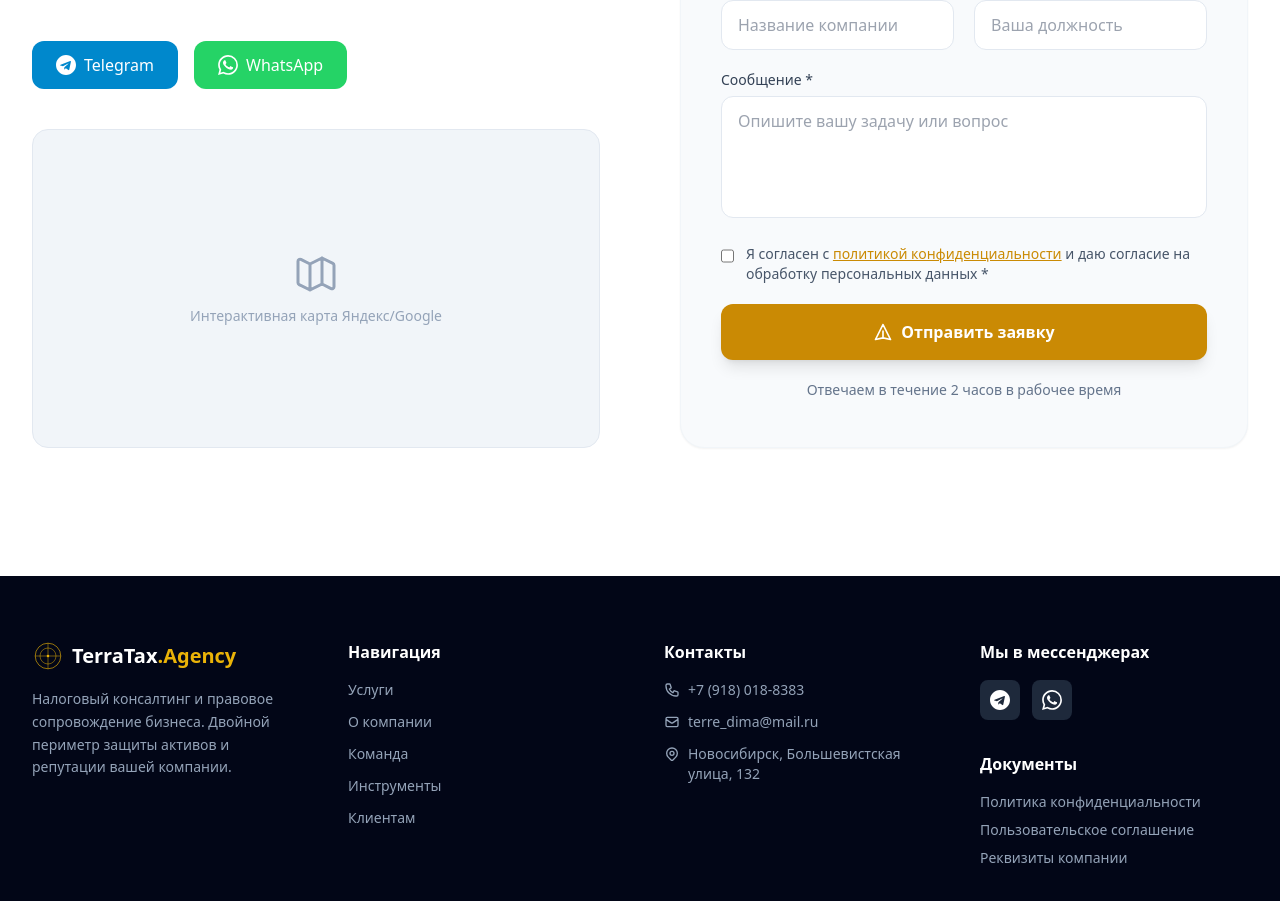
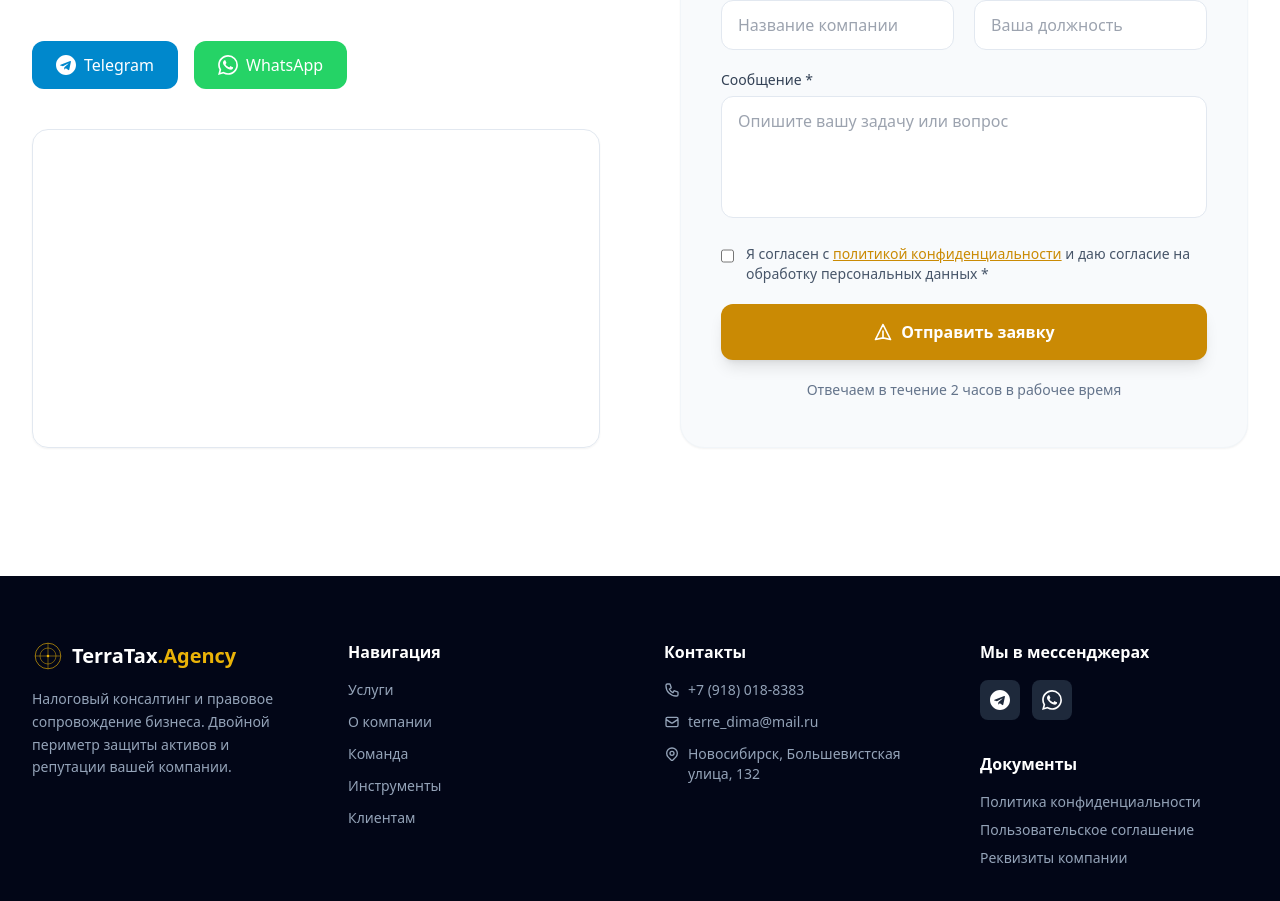
Before and after one commit to kfy6pyf79t-max/terratax, a Next.js app: page / in a window 1280 px wide. Shown: the part 10128-11029 px from the top of the page. Built offline with nearby package versions, Linux system fonts and the light colour scheme.

Commit message:
Добавил Яндекс.Карту в блок контактов

```diff
--- a/app/components/Contact.tsx
+++ b/app/components/Contact.tsx
@@ -180,13 +180,16 @@ export default function Contact() {
               </a>
             </div>
 
-            <div className="w-full aspect-video bg-slate-100 rounded-2xl flex items-center justify-center border border-slate-200">
-              <div className="text-center text-slate-400">
-                <svg className="w-12 h-12 mx-auto mb-2" fill="none" stroke="currentColor" viewBox="0 0 24 24">
-                  <path strokeLinecap="round" strokeLinejoin="round" strokeWidth="1.5" d="M9 20l-5.447-2.724A1 1 0 013 16.382V5.618a1 1 0 011.447-.894L9 7m0 13l6-3m-6 3V7m6 10l4.553 2.276A1 1 0 0021 18.382V7.618a1 1 0 00-.553-.894L15 4m0 13V4m0 0L9 7" />
-                </svg>
-                <p className="text-sm font-medium">Интерактивная карта Яндекс/Google</p>
-              </div>
+            <div className="w-full aspect-video rounded-2xl overflow-hidden border border-slate-200 shadow-sm">
+              <iframe
+                src="https://yandex.ru/map-widget/v1/?um=constructor%3A4a3b2c1d&amp;source=constructor&amp;ll=82.987910%2C55.041500&amp;z=16&amp;pt=82.987910%2C55.041500%2Cpm2rdm"
+                width="100%"
+                height="100%"
+                allowFullScreen
+                style={{ border: 0 }}
+                title="Яндекс Карта - TerraTax.Agency офис"
+                loading="lazy"
+              />
             </div>
           </div>
 
```
